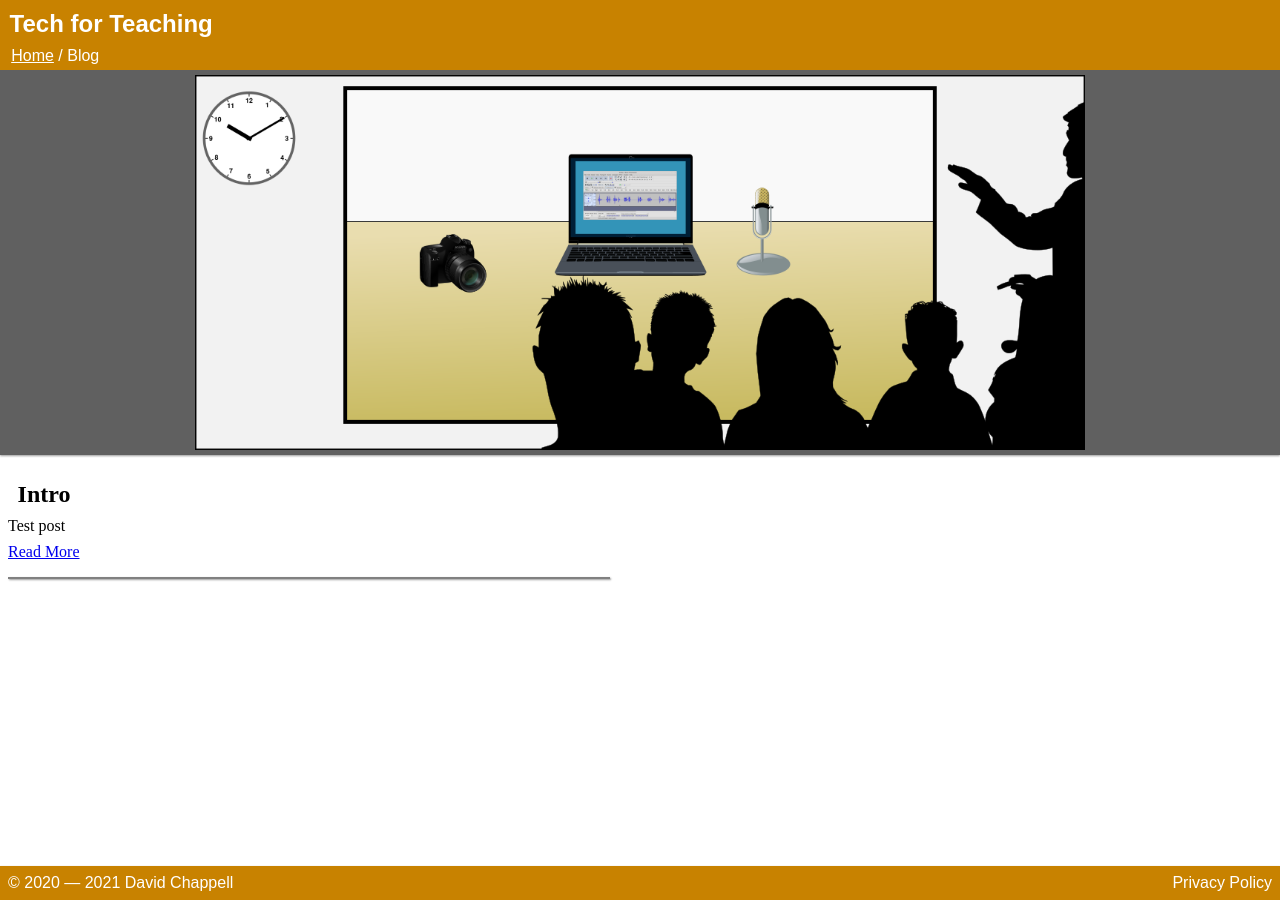
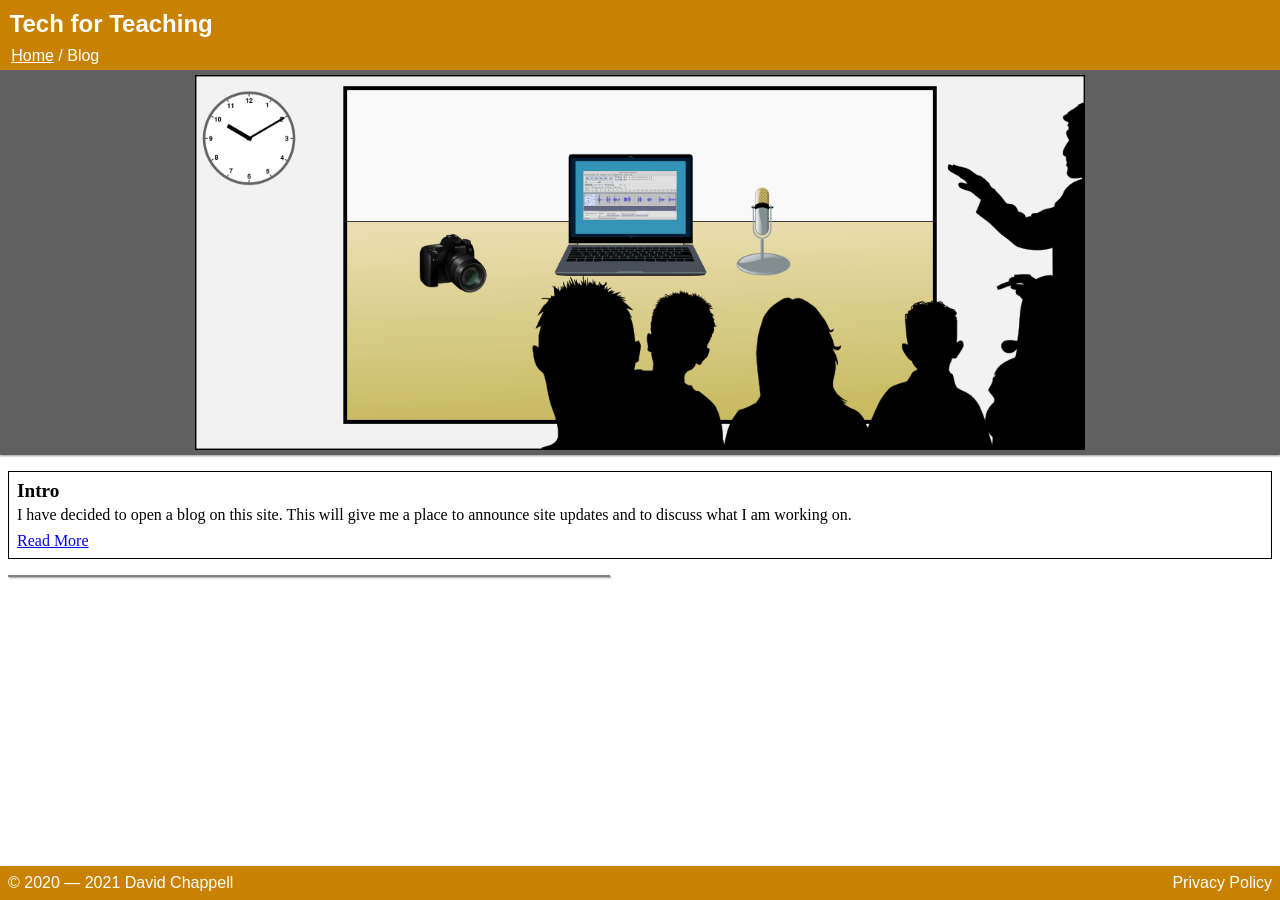
Before and after one commit to david672orford/tech-for-teaching, a Jekyll site: the page built from blog.html, in a window 1280 px wide. Built offline with Jekyll 4.4.1, drawn with Linux system fonts in a browser that asks for light colours.

Commit message:
blog formatting

```diff
--- a/_config.yml
+++ b/_config.yml
@@ -17,3 +17,4 @@ defaults:
     values:
       image: /assets/images/title/image.png
       image_alt: Students listen intently as an instructor jestures toward a screen showing a laptop computer, camera, and microphone.
+permalink: /blog/:year/:month/:day/:title
--- /dev/null
+++ b/_posts/2021-10-06-intro.md
@@ -0,0 +1,2 @@
+I have decided to open a blog on this site. This will give me a place
+to announce site updates and to discuss what I am working on.
--- a/_posts/3d/2021-10-03-intro.md
+++ /dev/null
@@ -1 +0,0 @@
-Test post
--- a/assets/css/style.css
+++ b/assets/css/style.css
@@ -125,6 +125,22 @@ LI {
 	margin: 0 0 .4em 0;
 	}
 
+/* Blog posting */
+ARTICLE {
+	border: thin solid black;
+	padding: 0.5em;
+	}
+ARTICLE H1 {
+	font-size: 120%;
+	padding: 0;
+	margin-bottom: .2em;
+	}
+ARTICLE H2 {
+	font-size: 110%;
+	margin-bottom: .2em;
+	}
+
+
 FIGURE.right_edge {
 	float: right;
 	clear: both;
```
